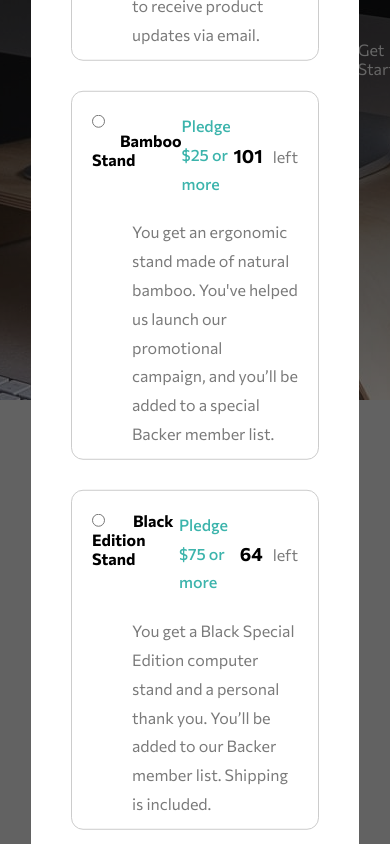
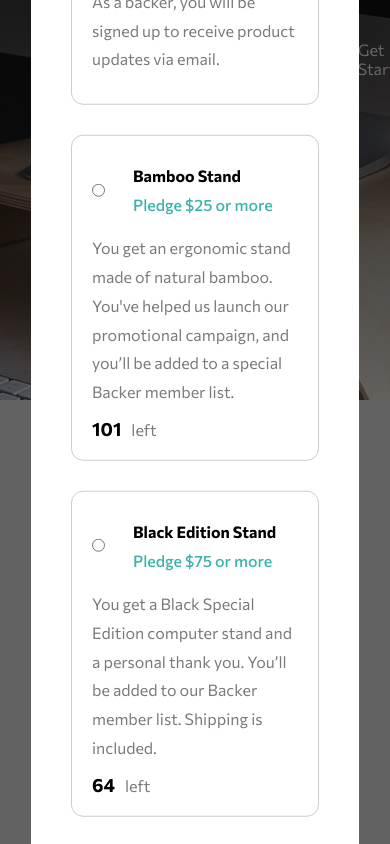
Before and after one commit to GutuGaluppo/crowdfunding_frontend_mentor, a React (Create React App) app: page / in a window 390 px wide. Both pictures are taken after a click on the button "Back this project". Shown: the top 844 px of the page. Built offline with nearby package versions, Linux system fonts and the light colour scheme; what @fortawesome/pro-light-svg-icons, @fortawesome/pro-regular-svg-icons, @fortawesome/pro-solid-svg-icons would draw is missing.

Commit message:
OptionModal component responsive style

```diff
--- a/src/Components/OptionsModal/OptionsModal.js
+++ b/src/Components/OptionsModal/OptionsModal.js
@@ -2,6 +2,7 @@ import { useEffect, useRef, useState } from 'react'
 import './optionsModal-style.css'
 import { faDollarSign } from '@fortawesome/free-solid-svg-icons'
 import { FontAwesomeIcon } from '@fortawesome/react-fontawesome'
+import useWindowSize from '../../useWindowSize'
 
 function CardModal({ data, handleBacked, setShowThanks, setShowModal }) {
 	const [isChecked, setIsChecked] = useState('')
@@ -23,6 +24,8 @@ function CardModal({ data, handleBacked, setShowThanks, setShowModal }) {
 		focusedDiv.current.focus()
 	}, [focusedDiv])
 
+	const size = useWindowSize()
+
 	return (
 		<>
 			{
@@ -30,7 +33,6 @@ function CardModal({ data, handleBacked, setShowThanks, setShowModal }) {
 					return <div key={option.title} className={`card_modal ${option.outOfStock ? "out_of_stock" : ''}`}>
 
 						<div className="card_modal_wrapper">
-							<div style={{ display: 'flex' }}>
 							<div className="radio" onClick={() => setIsChecked(option.title)}>
 								<input
 									type="radio"
@@ -42,22 +44,25 @@ function CardModal({ data, handleBacked, setShowThanks, setShowModal }) {
 								/>
 								<label htmlFor={option.title} className='radio_label' ref={focusedDiv} tabIndex="-1">
 									{option.title}
+									{option.pledge &&
+										<span>{option.pledge}</span>
+									}
 								</label>
 							</div>
-
-								{option.pledge &&
-									<p className="card_modal_pledge">{option.pledge}</p>
-								}
-							</div>
-
-							{option.pledgeLeft &&
-								<div className="card_modal_pledge_left">
+							{option.pledgeLeft && size.width > 830 ?
+								(<div className="card_modal_pledge_left">
 									<h3>{option.pledgeLeft}<span>left</span></h3>
-								</div>
+								</div>) : null
 							}
 						</div>
 
 						<p className='description_modal'>{option.description}</p>
+
+						{option.pledgeLeft && size.width <= 830 ?
+							(<div className="card_modal_pledge_left">
+								<h3>{option.pledgeLeft}<span>left</span></h3>
+							</div>) : null
+						}
 
 						{option.title === isChecked &&
 							<div className="pledge_input_container">
--- a/src/Components/OptionsModal/optionsModal-style.css
+++ b/src/Components/OptionsModal/optionsModal-style.css
@@ -1,19 +1,25 @@
 .card_modal {
-	padding: 0px;
+	padding: 20px 10px;
 	border: 1px solid #ccc;
 	border-radius: 12px;
 	margin: 30px auto;
 }
 
 .card_modal:focus-within {
-	border: 2px solid hsl(176, 50%, 47%);
+	border: 1px solid hsl(176, 50%, 47%);
 }
 
 .card_modal_wrapper {
 	display: flex;
 	justify-content: space-between;
 	align-items: center;
-	padding: 20px;
+	flex-wrap: wrap;
+	padding: 0px;
+	padding-right: 20px;
+}
+
+.radio {
+	margin: 20px;
 }
 
 .radio,
@@ -31,9 +37,10 @@
 	font-weight: bold;
 }
 
-.card_modal_pledge {
+.radio_label > span {
 	color: var(--cyan);
 	font-weight: 500;
+	margin-left: 15px;
 }
 
 .card_modal_pledge_left > h3 > span {
@@ -102,3 +109,33 @@ div.input_container:focus-within {
 	color: var(--darkGray);
 	font-size: 12px;
 }
+
+@media (max-width: 1234px) {
+	.card_modal {
+		padding: 20px 0;
+	}
+	.card_modal_wrapper {
+		padding: 10px 20px;
+	}
+
+	.card_modal_pledge_left {
+		margin-left: 20px;
+	}
+
+	.description_modal {
+		padding: 10px 20px;
+	}
+	.radio {
+		display: flex;
+		align-items: center;
+		margin: 0px;
+	}
+
+	.radio_label {
+		display: flex;
+		flex-direction: column;
+	}
+	.radio_label > span {
+		margin: 10px 0px 0px;
+	}
+}
```
Lines whose indentation alone changed are shown as unchanged.
